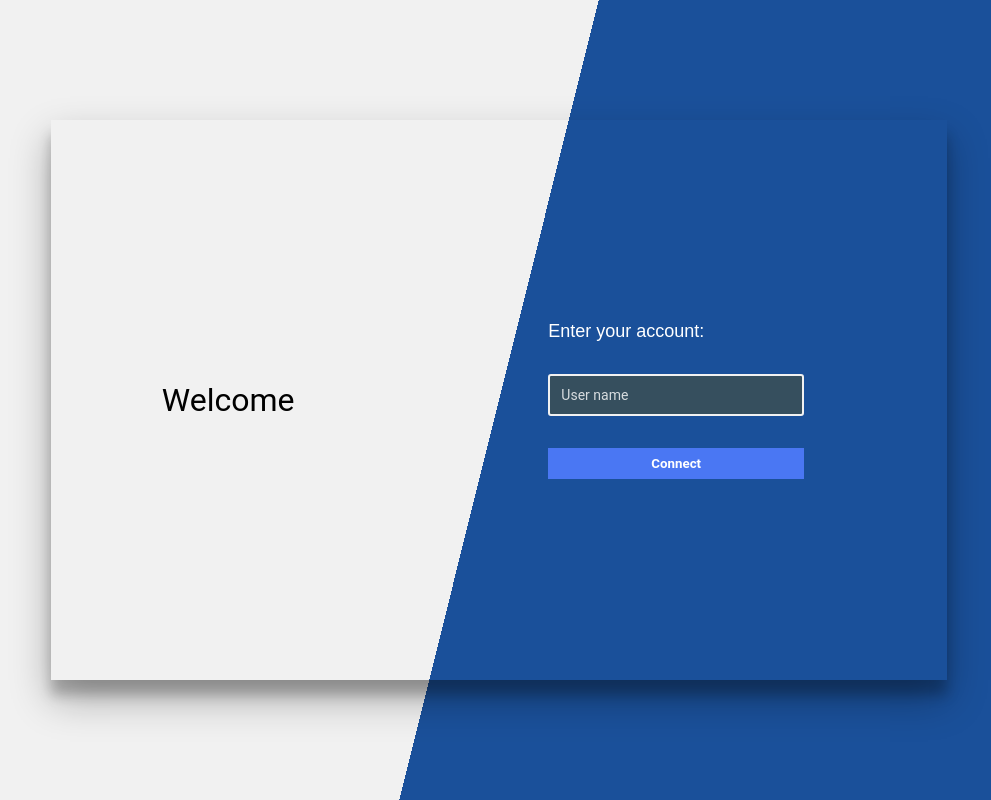
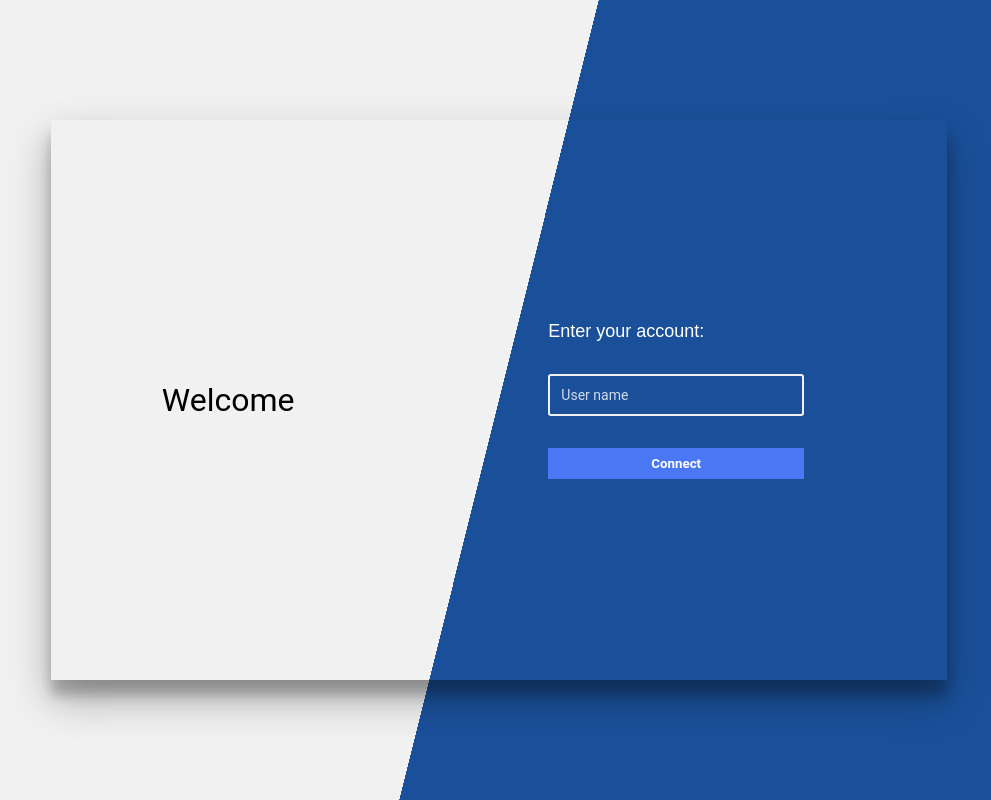
Before and after one commit to JoaoPauloFontana/web-task-app, a React (Vite) app: page /login in a window 1280 px wide. Shown: the whole page, without its empty margins (141-1132 px from the left). Built offline with nearby package versions, Linux system fonts and the light colour scheme.

Commit message:
fix: paleta de cores

```diff
--- a/src/components/InputForm/styles.css
+++ b/src/components/InputForm/styles.css
@@ -1,5 +1,5 @@
 .input-form {
-    background-color: var(--gray-600);
+    background-color: transparent;
     border: var(--gray-100) 2px solid;
     border-radius: 3px;
     padding: 0.7rem;
--- a/src/pages/Home/style.css
+++ b/src/pages/Home/style.css
@@ -68,6 +68,7 @@
 
 .selected-item {
     box-shadow: rgba(50, 50, 93, 0.25) 0px 6px 12px -2px, rgba(0, 0, 0, 0.3) 0px 3px 7px -3px;
+    transition: height 0.3s ease-in-out;
 }
 
 .line-focus {
```
